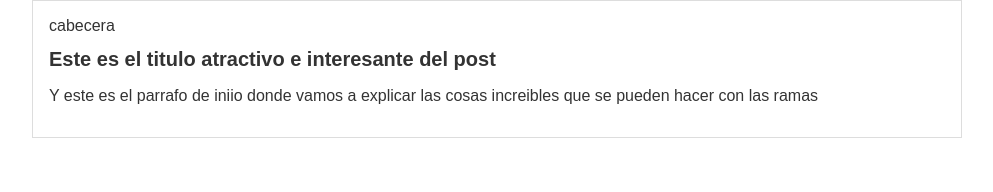
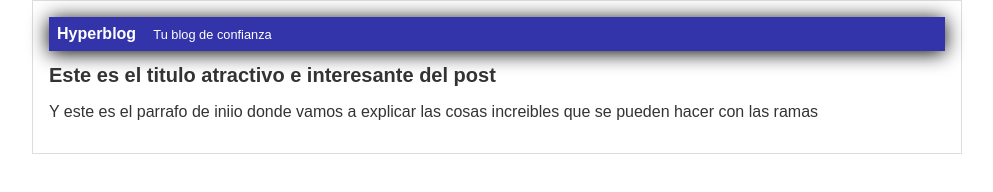
Before and after one commit to westhly/hyperblog, a plain HTML site: page index.html in a window 1280 px wide. Shown: the whole page, without its empty margins (143-1136 px from the left). Drawn offline with Linux system fonts and the light colour scheme.

Commit message:
finalizada la cabecera con diseño azul

```diff
--- a/index.html
+++ b/index.html
@@ -10,7 +10,8 @@
 <body>
     <div id="container">
         <div id="cabecera">
-            cabecera
+            Hyperblog
+            <span id="tagline">Tu blog de confianza</span>
         </div>
         <div id="post">
             <h1>Este es el titulo atractivo e interesante del post</h1>
--- a/style.css
+++ b/style.css
@@ -17,3 +17,17 @@ body {
 #container h1 {
     font-size: 20px;
 }
+
+#cabecera {
+    background: #33a;
+    box-shadow: 0px 2px 20px 0px rgba(0, 0, 0, 5);
+    color: white;
+    font-weight: bold;
+    margin: 0;
+    padding: 0.5em;
+}
+#cabecera #tagline {
+    padding: 0 0 0 1em;
+    font-weight: normal;
+    font-size: 0.8em;
+}
```
